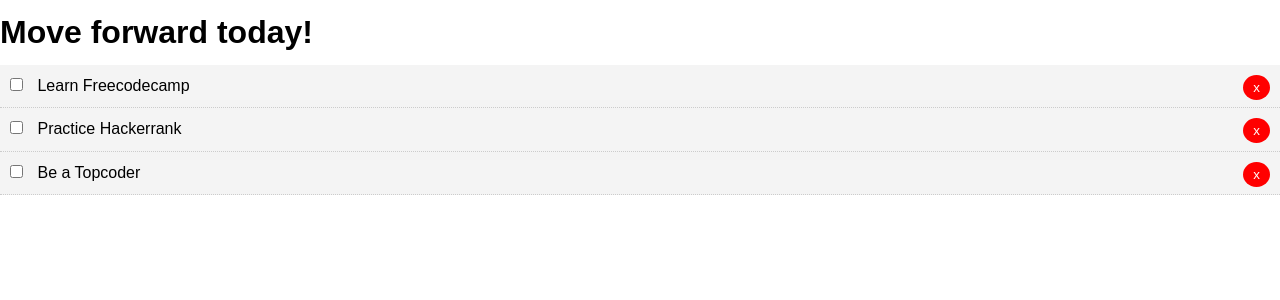
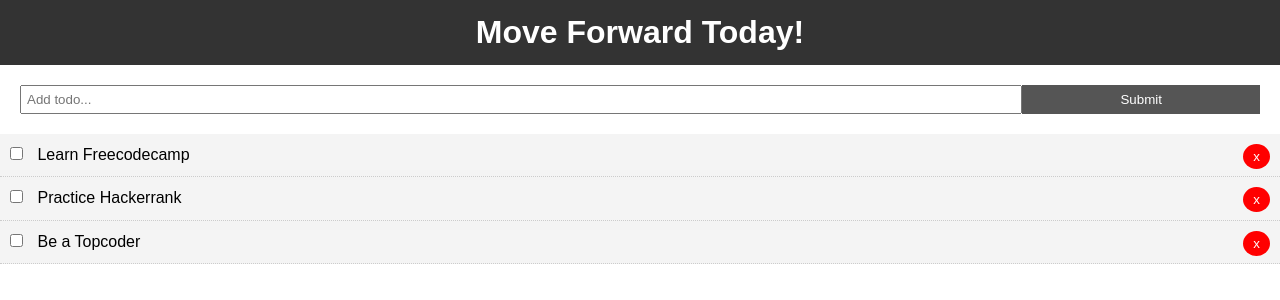
Before and after one commit to harked/vue-dolist, a Vue app: page / in a window 1280 px wide. Shown: the top 300 px of the page. Built offline with nearby package versions, Linux system fonts and the light colour scheme.

Commit message:
Form to add todolist item
Form with submit button to add item into your todo list

```diff
--- a/package.json
+++ b/package.json
@@ -9,6 +9,7 @@
   },
   "dependencies": {
     "bootstrap-vue": "^2.0.0-rc.11",
+    "uuid": "^3.3.2",
     "vue": "^2.5.22"
   },
   "devDependencies": {
--- a/src/App.vue
+++ b/src/App.vue
@@ -1,15 +1,21 @@
 <template>
   <div id="app">
+    <Header />
+    <AddTodo v-on:add-todo="addTodo" />
     <Todos v-bind:todos="todos" v-on:del-todo="deleteTodo" />
   </div>
 </template>
 
 <script>
+  import Header from './components/layout/Header';
+  import AddTodo from './components/AddTodo';
   import Todos from './components/Todos';
 
   export default {
     name: 'app',
     components: {
+      Header,
+      AddTodo,
       Todos
     },
     data() {
@@ -36,6 +42,9 @@
     methods: {
       deleteTodo(id) {
         this.todos = this.todos.filter(todo => todo.id !== id);
+      },
+      addTodo(newTodo) {
+        this.todos = [...this.todos, newTodo];
       }
     }
   }
@@ -52,4 +61,17 @@
     font-family: Arial, Helvetica, sans-serif;
     line-height: 1.4;
   }
+
+  .btn {
+    display: inline-block;
+    border: none;
+    background: #555;
+    color: #fff;
+    padding: 7px 20px;
+    cursor: pointer;
+  }
+
+  .btn:hover {
+    background: #666;
+  }
 </style>
--- /dev/null
+++ b/src/components/AddTodo.vue
@@ -0,0 +1,55 @@
+<template>
+    <div class="v-add-todo-container">
+        <form @submit="addTodo">
+            <input type="text" v-model="title" name="title" placeholder="Add todo...">
+            <input type="submit" value="Submit" class="btn">
+        </form>
+    </div>
+</template>
+
+<script>
+import uuid from 'uuid';
+
+export default {
+    name: "AddTodo",
+    data() {
+        return {
+            title: ''
+        }
+    },
+    methods: {
+        addTodo(e) {
+            e.preventDefault();
+
+            const newTodo = {
+                id: uuid.v4(),
+                title: this.title,
+                completed: false
+            }
+            // Send up to parent
+            this.$emit('add-todo', newTodo)
+
+            // clear input after submit
+            this.title = '';
+        }
+    }
+}
+</script>
+
+<style scoped>
+    div.v-add-todo-container {
+        padding: 20px;
+    }
+    form {
+        display: flex;
+    }
+
+    input[type="text"] {
+        flex: 10;
+        padding: 5px;
+    }
+
+    input[type="submit"] {
+        flex: 2;
+    }
+</style>
--- a/src/components/Todos.vue
+++ b/src/components/Todos.vue
@@ -1,6 +1,5 @@
 <template>
     <div class="todo-container">
-        <h1> Move forward today! </h1>
         <div v-bind:key="todo.id" v-for="todo in todos">
             <Todoitem v-bind:todo="todo" v-on:del-todo="$emit('del-todo', todo.id)" />
         </div>
@@ -8,7 +7,7 @@
 </template>
 
 <script>
-import Todoitem from './Todoitem.vue';
+import Todoitem from './TodoItem.vue';
 
 export default {
     name: "Todos",
--- /dev/null
+++ b/src/components/layout/Header.vue
@@ -0,0 +1,25 @@
+<template>
+    <header class="header">
+        <h1> Move Forward Today!</h1>
+    </header>
+</template>
+
+<script>
+export default {
+    name: "Header"
+}
+</script>
+
+<style scoped>
+    .header {
+        background: #333;
+        color: #fff;
+        text-align: center;
+        padding: 10px;
+    }
+
+    .header a {
+        color: #fff;
+        padding-right: 5px;
+    }
+</style>
```
Also changed, not shown: 1 other file (tests, documents, lock files or other folders).
